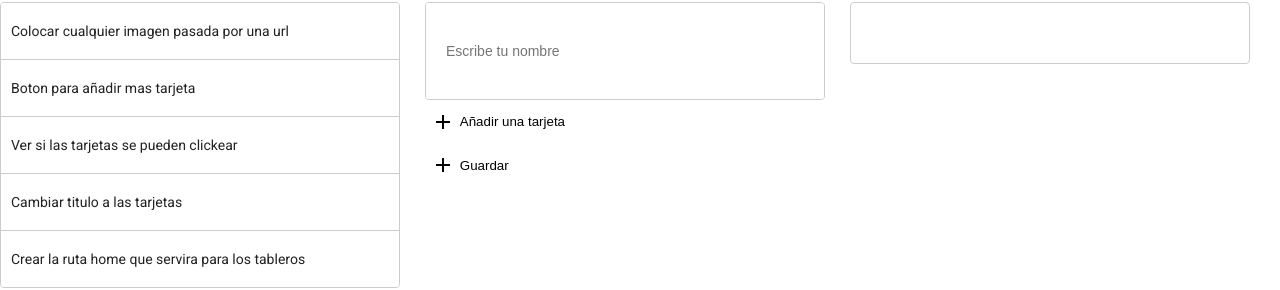
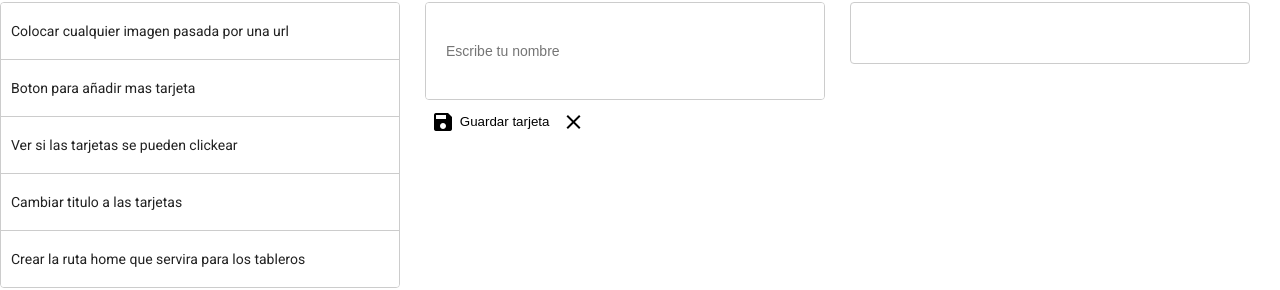
Before and after one commit to Erickson98/board, an Angular app: page / in a window 1280 px wide. Both pictures are taken after a click on the button "Añadir una tarjeta". Shown: the part 147-437 px from the top of the page. Built offline with nearby package versions, Linux system fonts and the light colour scheme.

Commit message:
add cards with bottons.

```diff
--- a/src/app/drag-drop/drag-drop.component.css
+++ b/src/app/drag-drop/drag-drop.component.css
@@ -15,14 +15,16 @@
     display: block;
 }
 
+.button-transparent {
+    background-color: transparent;
+    border: transparent;
+    cursor: pointer;
+}
+
 .button-add-card{
     display: flex;
     align-items: center;
     gap: 0.3rem;
-    width: 100%;
-    background-color: transparent;
-    border: transparent;
-    cursor: pointer;
 }
 
 .button-add-card:hover{
--- a/src/app/drag-drop/drag-drop.component.html
+++ b/src/app/drag-drop/drag-drop.component.html
@@ -31,18 +31,30 @@
 
     </div>
 
-    <div >
-        <button class="button-add-card" (click)="addCard()">
-            <mat-icon aria-hidden="false" aria-label="Example home icon" fontIcon="add"></mat-icon>
-            <p>Añadir una tarjeta</p>
+    <div *ngIf="isAddingCard; else saveButton">
 
-        </button>
-        <button class="button-add-card" (click)="saveCard()">
-            <mat-icon aria-hidden="false" aria-label="Example home icon" fontIcon="add"></mat-icon>
-            <p>Guardar</p>
 
-        </button>
-    </div>
+            <button class="button-transparent button-add-card" (click)="addCard()">
+                <mat-icon aria-hidden="false" aria-label="Example home icon" fontIcon="add"></mat-icon>
+                <p>Añadir una tarjeta</p>
+
+            </button>
+
+        </div>
+        <ng-template #saveButton>
+            <div style="display: flex; width:100%">
+
+                <button class="button-transparent button-add-card" (click)="saveCard()">
+                    <mat-icon aria-hidden="false" aria-label="Example home icon" fontIcon="save"></mat-icon>
+                    <p>Guardar tarjeta</p>
+
+                </button>
+                <button class="button-transparent button-add-card"  (click)="avoidAddCard()">
+                    <mat-icon aria-hidden="false" aria-label="Example home icon" fontIcon="close"></mat-icon>
+
+                </button>
+            </div>
+        </ng-template>
 
 
 
--- a/src/app/drag-drop/drag-drop.component.ts
+++ b/src/app/drag-drop/drag-drop.component.ts
@@ -1,4 +1,4 @@
-import {Component, AfterViewInit, ViewChild, ElementRef} from '@angular/core';
+import {Component, AfterViewInit, ViewChild, ElementRef, ChangeDetectorRef } from '@angular/core';
 import {
   CdkDragDrop,
   moveItemInArray,
@@ -10,6 +10,8 @@ import {MatIconModule} from '@angular/material/icon';
 import { MatFormFieldModule } from '@angular/material/form-field';
 import { MatInputModule } from '@angular/material/input';
 import { FormsModule } from '@angular/forms';
+import { CommonModule } from '@angular/common';
+
 /**
  * @title Drag&Drop connected sorting
  */
@@ -24,7 +26,8 @@ import { FormsModule } from '@angular/forms';
     MatIconModule,
     MatFormFieldModule,
     MatInputModule,
-    FormsModule
+    FormsModule,
+    CommonModule
   ],
 })
 export class DragDrop implements AfterViewInit {
@@ -37,16 +40,22 @@ export class DragDrop implements AfterViewInit {
   ];
 
   done:string[] = [];
-  doing:string[] = []
+  doing:string[] = [];
+  isAddingCard:boolean = true
   nombre: string = '';
+
+  constructor(private cdr: ChangeDetectorRef) {}
+
   @ViewChild('nameInput', { static: false }) nameInput !: ElementRef;
 
    ngAfterViewInit() {
     this.setFocus();
+    console.log("first")
   }
 
   ngAfterViewChecked() {
     this.setFocus();
+
   }
 
 
@@ -57,16 +66,31 @@ export class DragDrop implements AfterViewInit {
   }
 
   addCard() {
-    this.doing.unshift("")
+    this.doing.push("")
+     this.isAddingCard = false
+     this.cdr.detectChanges();
 
   }
   saveCard(){
+    if (this.nombre === "") {
+      this.isAddingCard = true;
+      this.doing.pop()
+      this.cdr.detectChanges();
+      return
+    }
     this.doing.map((x)=>{
       if (x === "") { x = this.nombre}
     })
-    this.doing.unshift(this.nombre)
+    this.doing[this.doing.length - 1] = this.nombre
     this.nombre = ''
-    console.log(this.doing)
+    this.doing.push("")
+    this.cdr.detectChanges();
+  }
+  avoidAddCard(){
+    this.nombre = ''
+    this.isAddingCard = true;
+    this.doing.pop();
+    this.cdr.detectChanges();
   }
   handleEmptyItem() {
     console.log('Elemento vacío encontrado');
```
